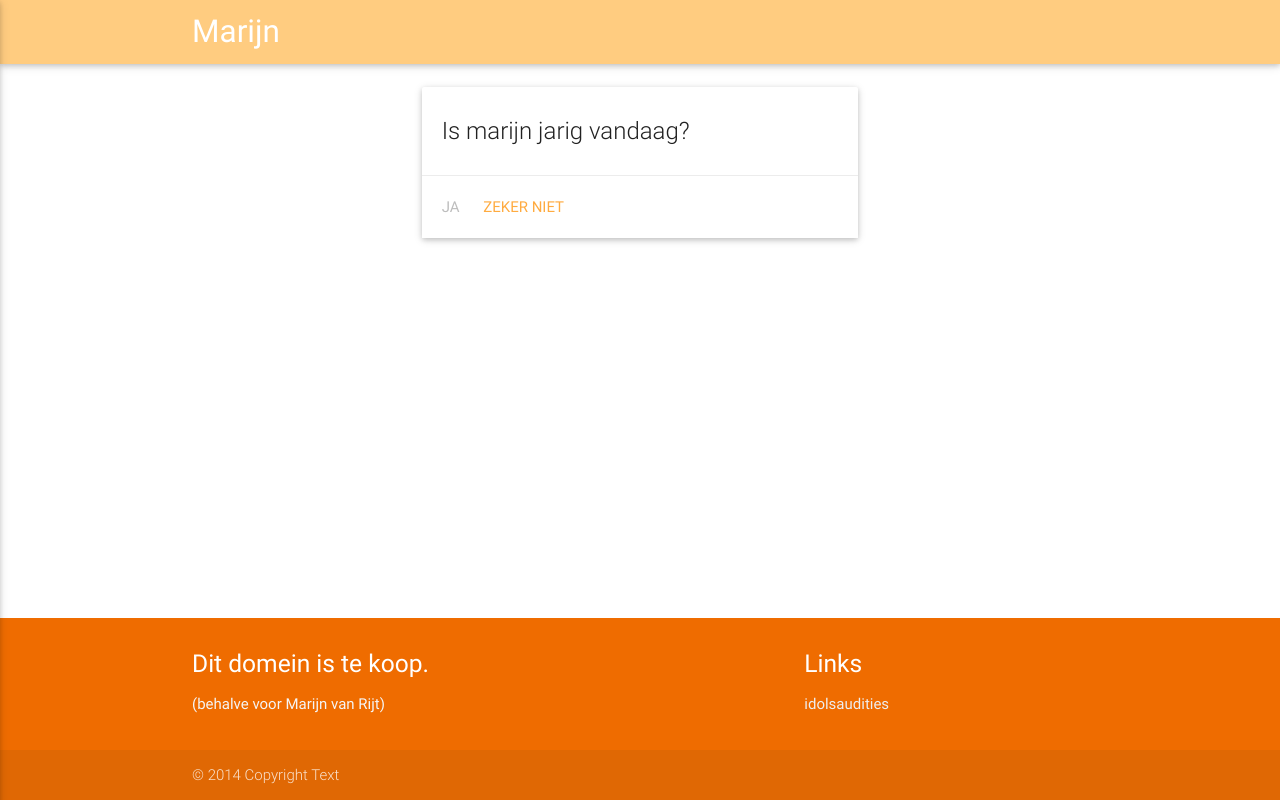
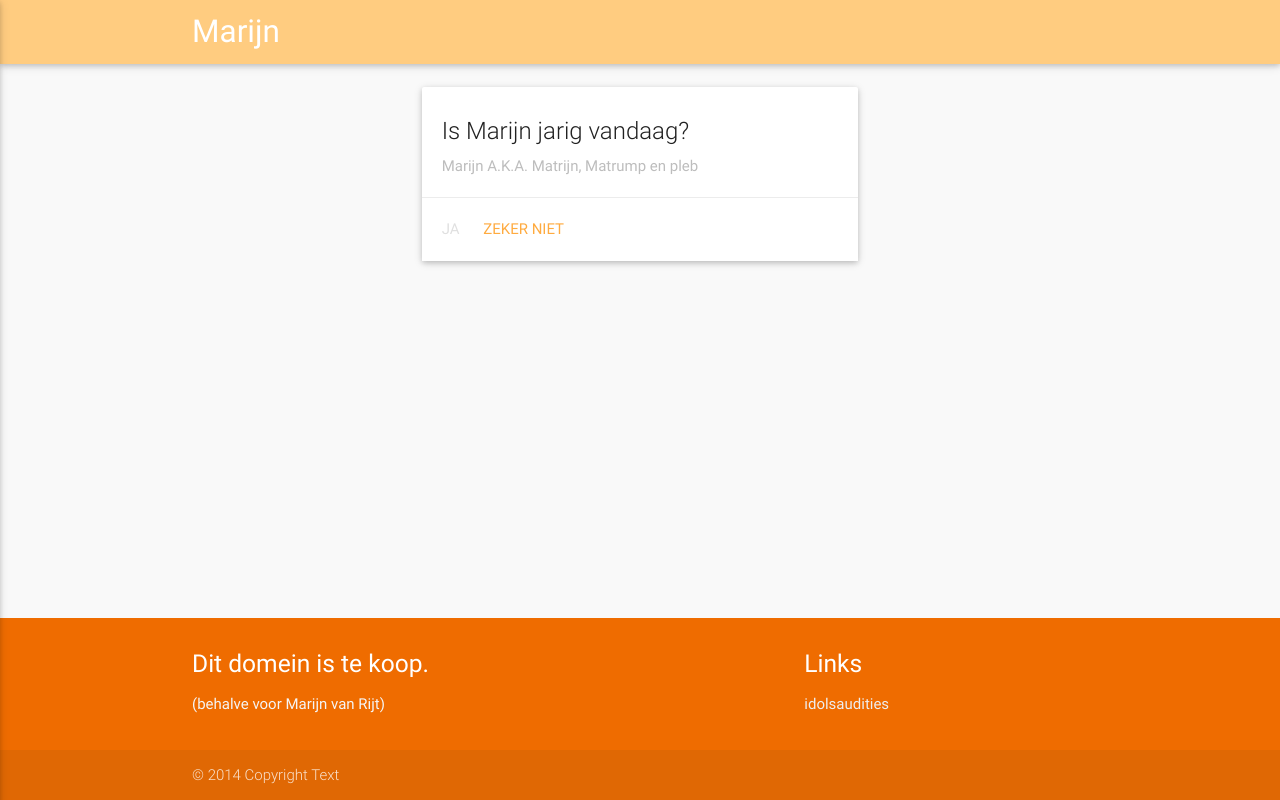
Before and after one commit to JermaineCole/isMarijnJarig, a PHP site: page / in a window 1280 px wide. Run offline with PHP 8.4, Linux system fonts and the light colour scheme; some libraries are stand-ins or nearby versions.

Commit message:
dingen
fck discription!

```diff
--- a/css/style.css
+++ b/css/style.css
@@ -21,4 +21,5 @@ main{
 	display: flex;
 	min-height: 100vh;
 	flex-direction: column;
+	background: #f9f9f9;
 }
--- a/index.php
+++ b/index.php
@@ -63,7 +63,8 @@
         <div class="col s6 offset-s3">
           <div class="card">
             <div class="card-content">
-              <span class="card-title">Is marijn jarig vandaag?</span>
+              <span class="card-title">Is Marijn jarig vandaag?</span>
+              <p class="grey-text text-lighten-1">Marijn A.K.A. Matrijn, Matrump en pleb</p>
             </div>
             <div class="card-action">
               <a id="ja" class=""></a>
@@ -130,12 +131,12 @@
             {
                 $('#ja').text("Ja");
                 $('#nee').text("Zeker niet");
-                $('#nee').addClass("grey-text text-lighten-1");
+                $('#nee').addClass("grey-text text-lighten-2");
             }
             else
             {
                 $('#ja').text("Ja");
-                $('#ja').addClass("grey-text text-lighten-1");
+                $('#ja').addClass("grey-text text-lighten-2");
                 $('#nee').text("Zeker niet");
             };
         </script>
```
Lines whose indentation alone changed are shown as unchanged.
